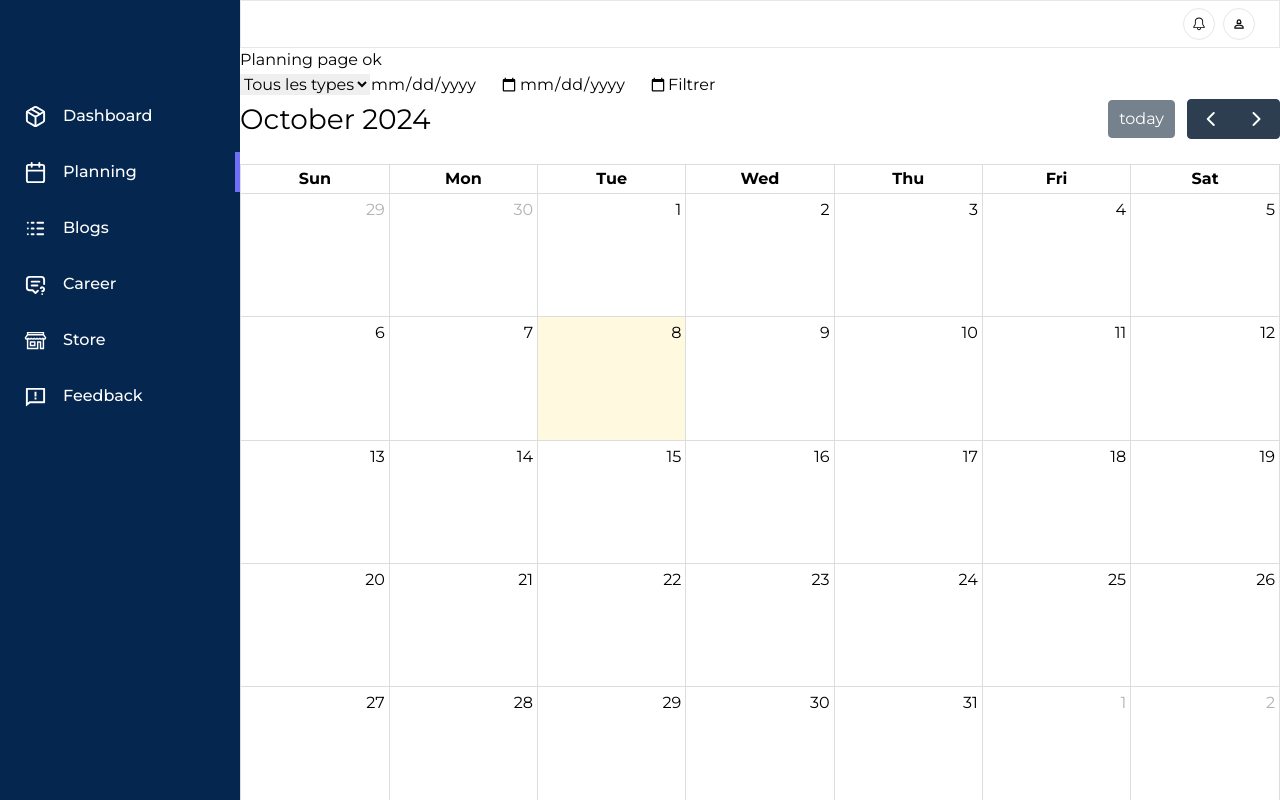
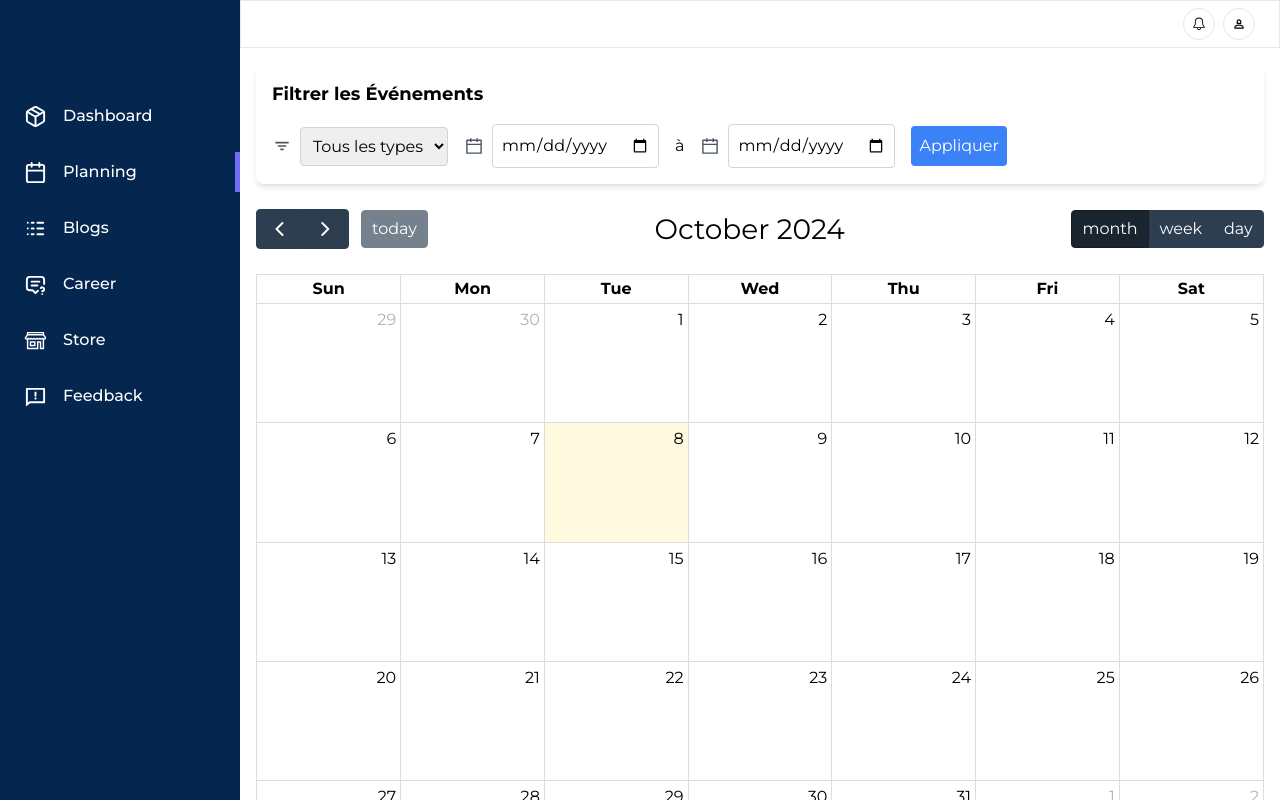
Before and after one commit to DidasMba/admin_perso, a Next.js app: page /admin/planning in a window 1280 px wide. Built offline with nearby package versions, Linux system fonts and the light colour scheme; no server answers.

Commit message:
planning

```diff
--- a/app/admin/planning/page.tsx
+++ b/app/admin/planning/page.tsx
@@ -4,6 +4,8 @@ import React, { useEffect, useState } from 'react';
 import FullCalendar from '@fullcalendar/react';
 import dayGridPlugin from '@fullcalendar/daygrid';
 import axios from 'axios';
+import { AiOutlineCalendar } from 'react-icons/ai'; // Icône de calendrier
+import { BiFilter } from 'react-icons/bi'; // Icône de filtre
 
 const EventFilters = ({ onFilterChange }) => {
   const [eventType, setEventType] = useState('');
@@ -15,24 +17,48 @@ const EventFilters = ({ onFilterChange }) => {
   };
 
   return (
-    <div>
-      <select onChange={(e) => setEventType(e.target.value)} value={eventType}>
+    <div className="mb-6 p-4 bg-white rounded-lg shadow-md">
+      <h2 className="text-lg font-bold mb-4">Filtrer les Événements</h2>
+      <div className="flex items-center space-x-4">
+        <div className="flex items-center space-x-2">
+          <BiFilter className="text-xl text-gray-600" />
+          <select
+            onChange={(e) => setEventType(e.target.value)}
+            value={eventType}
+            className="border border-gray-300 rounded p-2"
+          >
             <option value=''>Tous les types</option>
             <option value='ATELIER'>Atelier</option>
             <option value='HACKATHON'>Hackathon</option>
             <option value='CONFERENCE'>Conférence</option>
           </select>
+        </div>
+        <div className="flex items-center space-x-2">
+          <AiOutlineCalendar className="text-xl text-gray-600" />
           <input
             type='date'
             value={dateFrom}
             onChange={(e) => setDateFrom(e.target.value)}
+            className="border border-gray-300 rounded p-2"
           />
+        </div>
+        <span>à</span>
+        <div className="flex items-center space-x-2">
+          <AiOutlineCalendar className="text-xl text-gray-600" />
           <input
             type='date'
             value={dateTo}
             onChange={(e) => setDateTo(e.target.value)}
+            className="border border-gray-300 rounded p-2"
           />
-      <button onClick={handleFilterChange}>Filtrer</button>
+        </div>
+        <button
+          onClick={handleFilterChange}
+          className="bg-blue-500 text-white p-2 rounded hover:bg-blue-600 transition duration-200"
+        >
+          Appliquer
+        </button>
+      </div>
     </div>
   );
 };
@@ -66,16 +92,22 @@ const Planning = () => {
   };
 
   return (
-    <div>
-      <h1>Planning page ok</h1>
+    <div className="p-4">
+      {/* <h1 className="text-2xl font-bold mb-6">Planning des Événements</h1> */}
       <EventFilters onFilterChange={handleFilterChange} />
       <FullCalendar
         plugins={[dayGridPlugin]}
         initialView='dayGridMonth'
+        headerToolbar={{
+          left: 'prev,next today',
+          center: 'title',
+          right: 'dayGridMonth,dayGridWeek,dayGridDay',
+        }}
         events={events.map((event) => ({
           title: event.theme,
           date: event.start_date, // Assure-toi que la date est au bon format
         }))}
+        className="mt-4"
       />
     </div>
   );
```
Also changed, not shown: app/_components/dasboard/program.tsx (line endings or trailing spaces). Lines whose indentation alone changed are shown as unchanged.
